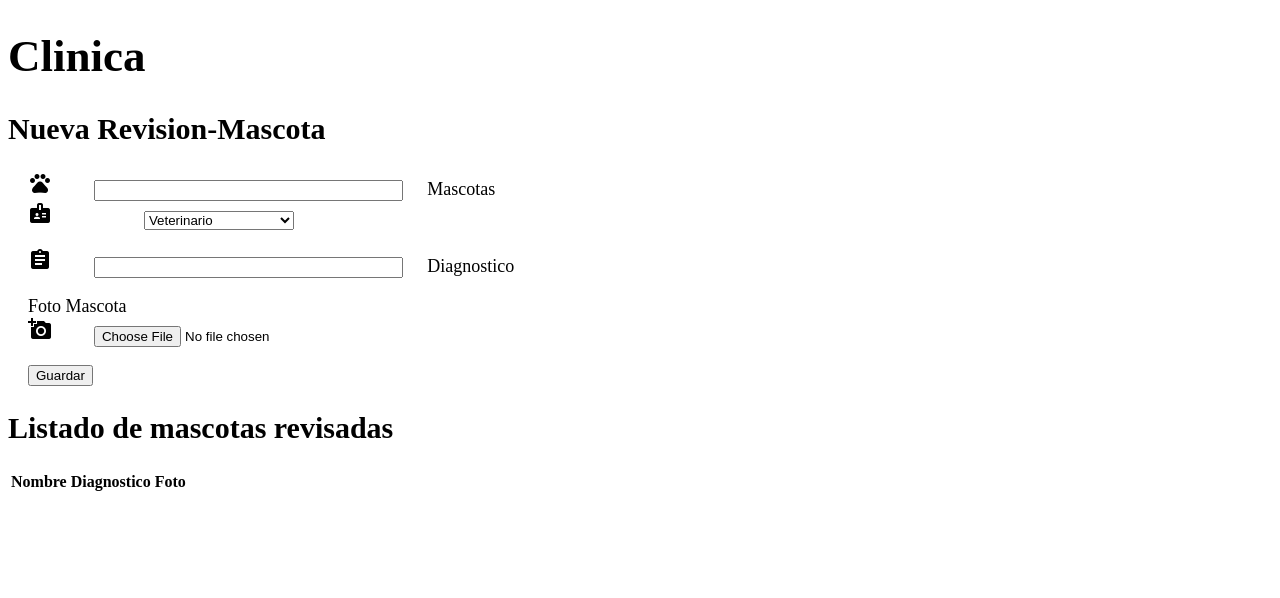
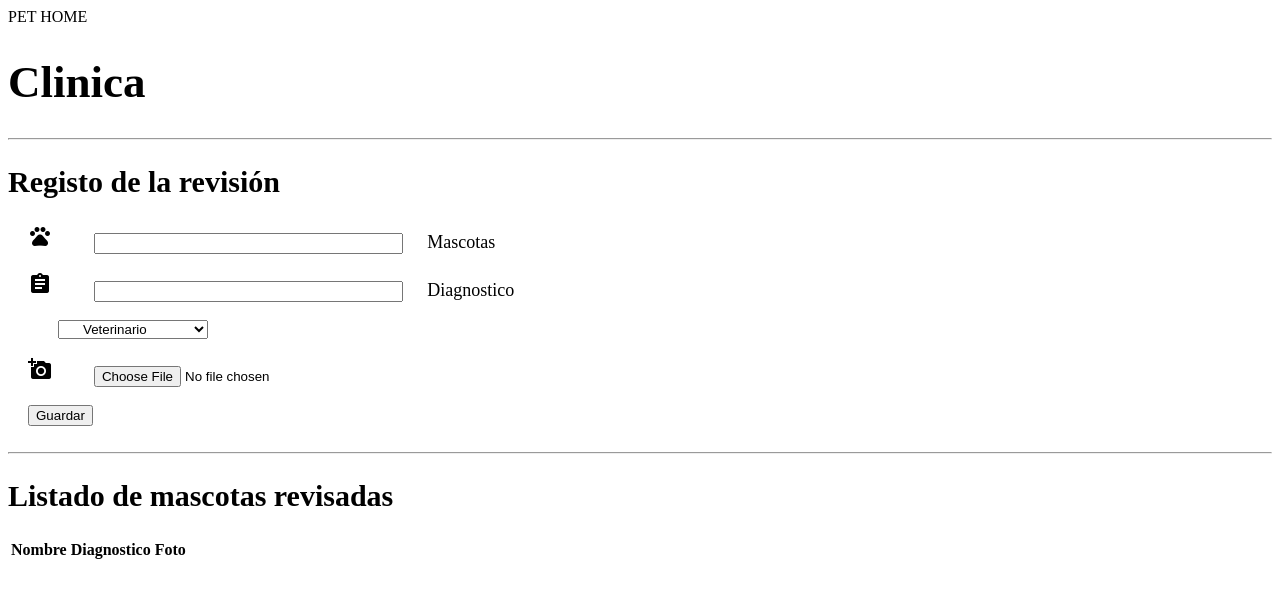
Before and after one commit to AbrahamRH/PET-HOME, a Django app: page / in a window 1280 px wide. Shown: the top 598 px of the page. Run offline with Django 3.2, Linux system fonts and the light colour scheme; data that the repository does not hold is empty; some libraries are stand-ins or nearby versions.

Commit message:
Se configuraron estilos

```diff
--- a/Web/Webfinal/core/templates/core/Mascota.html
+++ b/Web/Webfinal/core/templates/core/Mascota.html
@@ -5,108 +5,65 @@
     {% include 'material/includes/material_js.html' %}
     {% load material_form %}
     <link href="https://fonts.googleapis.com/css?family=Material+Icons" rel="stylesheet">
+    <link href="./styles.css" rel="stylesheet">
     <meta charset="UTF-8">
     <meta http-equiv="X-UA-Compatible" content="IE=edge">
     <meta name="viewport" content="width=>, initial-scale=1.0">
     <title>PET-HOME</title>
-
-
-    <style>
-        select
-        {
-            width:150px;
-            margin-left: 50px;
-        }
-        i{
-            margin-left: 20px;
-            font-size: 50px;
-            padding-right: 3%;
-        }
-        input[type="text"]
-        {
-            box-sizing: border-box;
-            padding-right: 10%;
-            width: auto;
-        }
-
-        label
-        {
-            margin-left: 20px;
-            font-size: large;
-        }
-
-        button
-        {
-            margin-left: 20px;
-        }
-
-        h1
-        {
-            font-size: 45px;
-        }
-
-        h2
-        {
-            font-size: 30px;
-        }
-
-    </style>
-
-
 </head>
 <body background="">
-
+  <nav class="topbar">
+    <div>
+      <span class"logo">PET HOME</span>
     </div>
+  </nav>
+  <main class="container">
     <h1> Clinica </h1>
-    <h2> Nueva Revision-Mascota </h2>
+    <hr>
+    <h2> Registo de la revisión </h2>
     <form action="" method="POST" enctype="multipart/form-data">
         {% csrf_token %}
 
         <div class="row">
-            <div class="input-field col s12 required" id="">
+            <div class="input-field col s10 offset-s1 required" id="">
                 <i class="material-icons prefix"> pets </i> <input type="text" id="mascota_id" name="nombre" >
                 <label for="mascota_id" > Mascotas </label>
             </div>
         </div>
+        <br>
+        <div class="row">
+          <div class="input-field col s10 offset-s1 required" id="diagnosticoText">
+              <i class="material-icons prefix"> assignment </i> <input type="text" name="diagnostico" id="diagnostico">
+              <label for="diagnosticoText"> Diagnostico</label>
+          </div>
+      </div>
+      <br>
 
-        <div>
-            <div class="input-field col s10 required" id="veterinario_id">
-                <i class="material-icons prefix"> badge </i>
-                    <select name="veterinario" class="browser-default" id='veterinario' >
-                        <option value=""> Veterinario </option>
+        <div class="row">
+          <div class="input-field col s10 offset-s1 required" id="veterinario_id">
+            <select name="veterinario" class="browser-default select-dropdown dropdown-trigger" id='veterinario' >
+                <option value="" disabled selected> Veterinario </option>
                   {% for v in veterinarios %}
                       <option value="{{ v.0 }}"> {{ v.1 }} </option>
                   {% endfor %}
                </select>
             </div>
         </div>
-
         <br>
 
-        <div>
-            <div class="input-field col s12 required" id="diagnosticoText">
-                <i class="material-icons prefix"> assignment </i> <input type="text" name="diagnostico" id="diagnostico">
-                <label for="diagnosticoText"> Diagnostico</label>
+        <div class="row">
+            <div class="input field col s6 offset-s3 required" id="FotoMascota">
+                <i class="material-icons prefix"> add_a_photo </i> <input type="file" name="foto" id="foto">
             </div>
         </div>
 
         <br>
-
-        <div>
-            <label for="FotoMascota"> Foto Mascota </label>
-            <div class="input field col s12 required" id="FotoMascota">
-
-                <i class="material-icons prefix"> add_a_photo </i> <input type="file" name="foto" id="foto">
-
-            </div>
-        </div>
-
-        <br>
-        <button type="submit" class="btn"> Guardar </button>
+        <button type="submit" class="btn waves-effect"> Guardar </button>
     </form>
 
     {{mensaje}}
-
+    <br>
+    <hr>
     <h2> Listado de mascotas revisadas </h2>
 
     <table>
@@ -133,5 +90,6 @@
 
 
 
+  </main>
 </body>
 </html>
--- /dev/null
+++ b/Web/Webfinal/core/templates/core/styles.css
@@ -0,0 +1,48 @@
+
+select
+{
+    width:150px;
+    margin-left: 50px;
+}
+
+i{
+    margin-left: 20px;
+    font-size: 50px;
+    padding-right: 3%;
+}
+input[type="text"]
+{
+    box-sizing: border-box;
+    padding-right: 10%;
+    width: auto;
+}
+
+label
+{
+    margin-left: 20px;
+    font-size: large;
+}
+
+button
+{
+    margin-left: 20px;
+}
+
+h1
+{
+    font-size: 45px;
+}
+
+h2
+{
+    font-size: 30px;
+}
+
+.logo {
+    font-size: 200%;
+    margin: 0;
+}
+
+select {
+    padding-left: 20px !important;
+}
```
Also changed, not shown: s-00-main.sql (+4 -5 lines). Lines whose indentation alone changed are shown as unchanged.
